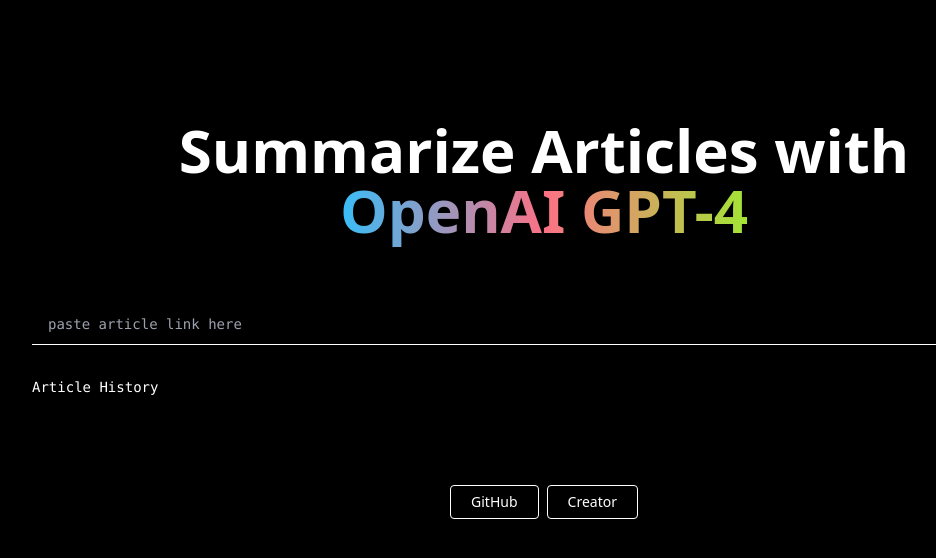
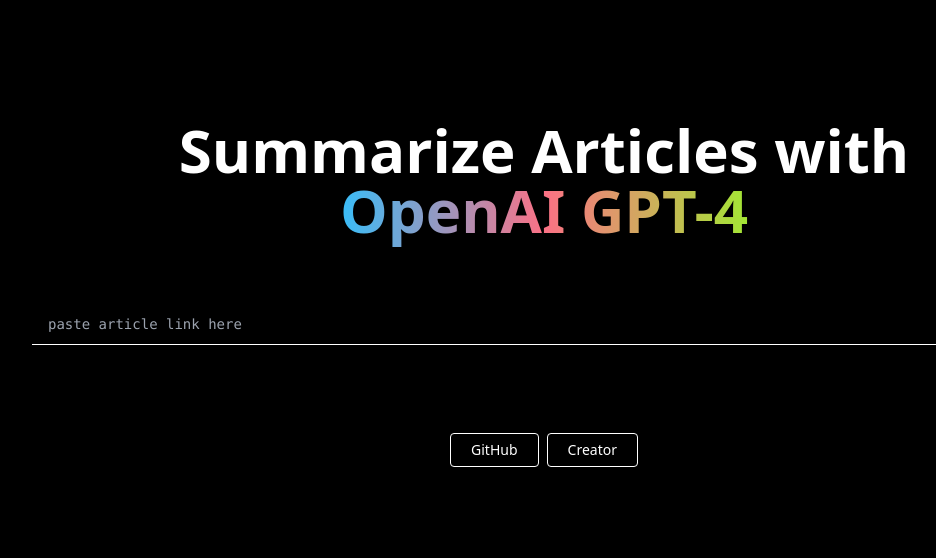
Before and after one commit to jasonzubiate/SummarEase, a Next.js app: page / in a window 1280 px wide. Shown: the top 558 px of the page, without its empty margins (96-1032 px from the left). Built offline with nearby package versions, Linux system fonts and the light colour scheme.

Commit message:
conditional renders

```diff
--- a/components/Demo.tsx
+++ b/components/Demo.tsx
@@ -113,7 +113,11 @@
         </form>
 
         {/* Browse History */}
-        <p className="text-white font-mono mt-6 text-sm">Article History</p>
+        {allArticles.length > 0 ? (
+          <p className="text-white font-mono mt-6 text-sm">Article History</p>
+        ) : (
+          ""
+        )}
         <div className="flex flex-col gap-2 max-h-60 overflow-y-auto">
           {allArticles.reverse().map((item, index) => (
             <div
```
